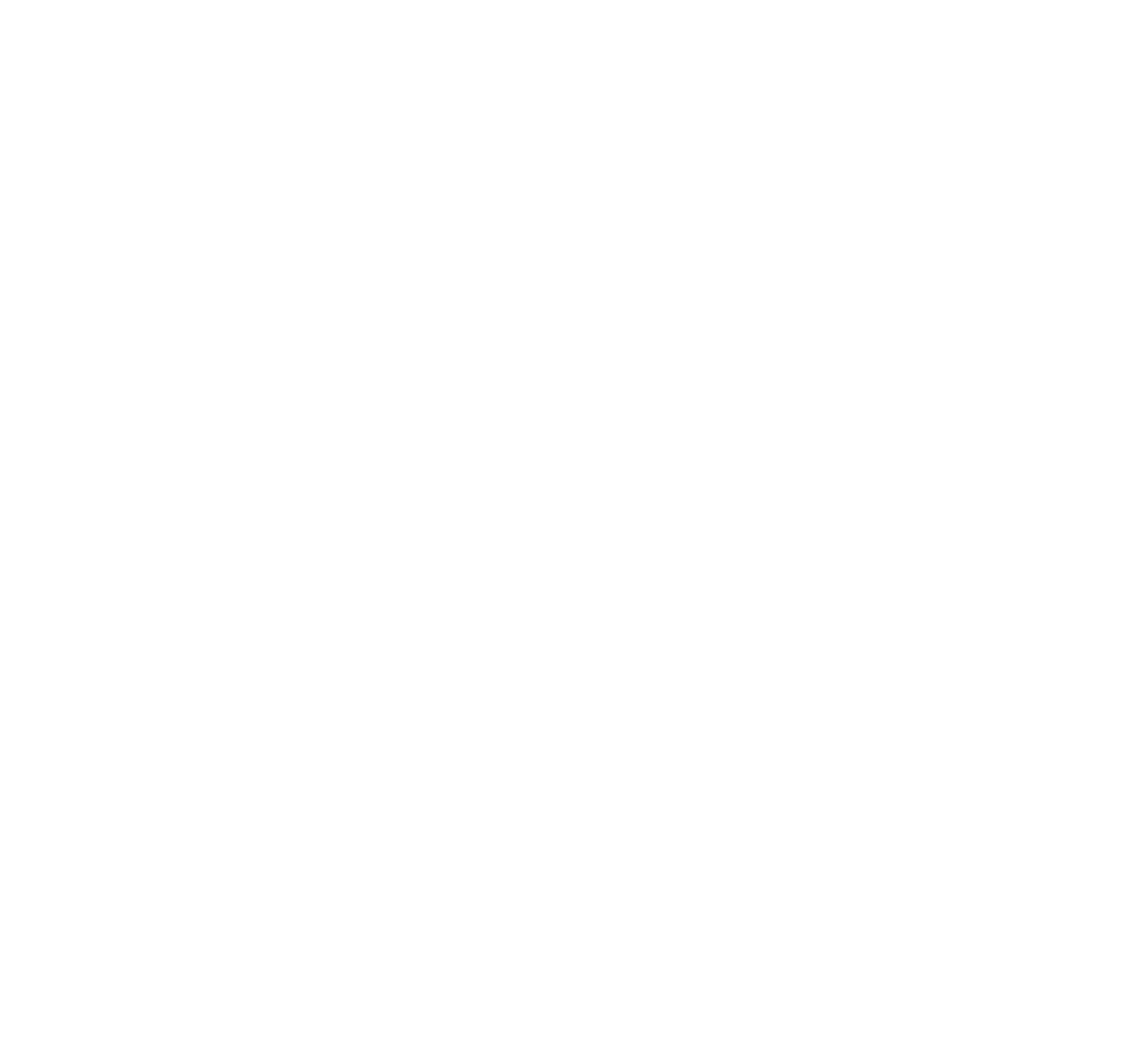
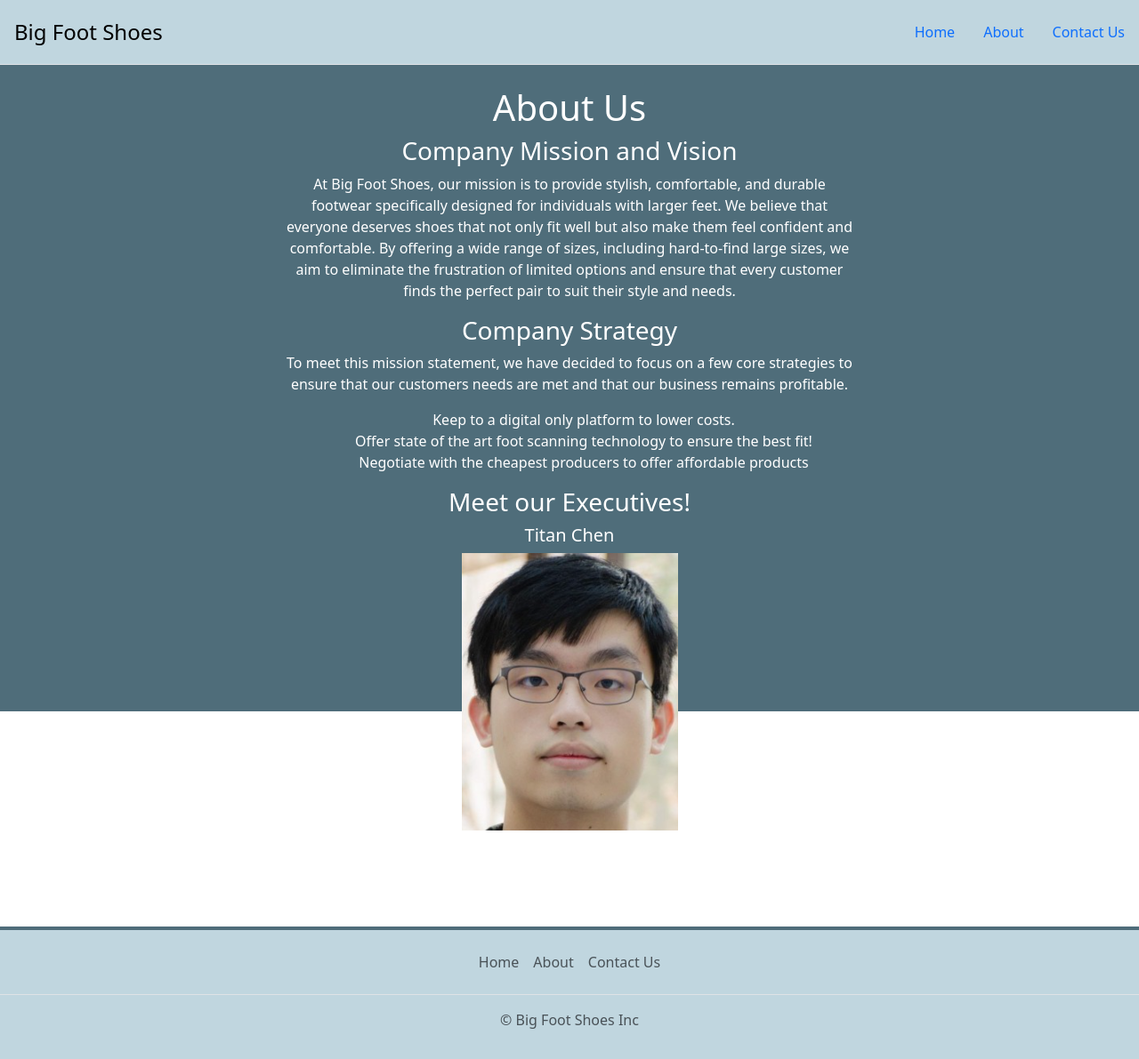
Before and after one commit to tcman2000/big-foot-shoes, a React (Create React App) app in the folder big-foot-shoes/: page /about in a window 1280 px wide. Shown: the whole page at 89% size. Before the commit the page ends 800 px from the top, so only its background shows below. Built offline with nearby package versions, Linux system fonts and the light colour scheme.

Commit message:
Created footer, header, and about us page

```diff
--- a/big-foot-shoes/src/App.js
+++ b/big-foot-shoes/src/App.js
@@ -13,6 +13,7 @@ import Home from './components/home';
 import About from './components/about';
 import Contact from './components/contact';
 import Product from './components/product';
+import 'bootstrap/dist/css/bootstrap.css';
 
 function App() {
 
@@ -22,10 +23,10 @@ function App() {
   });
 
   return (
-    <div className="App">
+    <div className="App h-100">
       <Router>
         <ShoppingCartContext.Provider value = {{shoppingCart, setShoppingCart}}>
-        <div className='content'>
+        <div className='content h-100'>
           <Routes>
             <Route path='/purchase' element={<Purchase/>}/>
             <Route path='/' element={<Navigate replace to='/purchase'/>}/>
--- a/big-foot-shoes/src/components/about.js
+++ b/big-foot-shoes/src/components/about.js
@@ -2,6 +2,11 @@ import React from 'react';
 import { useNavigate } from 'react-router-dom';
 import { createContext, useContext, useState } from 'react';
 import { ShoppingCartContext } from './shoppingCartContext';
+import Header from './partials/header';
+import Footer from './partials/footer';
+import 'bootstrap/dist/css/bootstrap.css';
+import '../styles/about.css';
+import tc_pic from '../assets/tc_pic.png';
 
 const About = () => {
 
@@ -10,8 +15,39 @@ const About = () => {
     const navigate = useNavigate();
 
     return (
-        <div>
+        <div className='d-flex text-center text-bg-dark h-100'>
+            <div id='about-us' className='cover-container d-flex w-100 h-100 mx-auto flex-column'>
+                <Header/>
+                    <div className='flex-grow-1 w-50 m-auto'>
+                        <h1>About Us</h1>
+                        <h3>Company Mission and Vision</h3>
+                        <p>
+                        At Big Foot Shoes, our mission is to provide stylish, comfortable, and durable footwear specifically designed for individuals with larger feet. We believe that everyone deserves shoes that not only fit well but also make them feel confident and comfortable. By offering a wide range of sizes, including hard-to-find large sizes, we aim to eliminate the frustration of limited options and ensure that every customer finds the perfect pair to suit their style and needs.
+                        </p>
+                        <h3>Company Strategy</h3>
+                        <p>
+                            To meet this mission statement, we have decided to focus on a few core strategies to ensure that our customers needs are met
+                            and that our business remains profitable.
+                        </p>
+                        <ul className='list-group-flush'>
+                                <li className='list-group-item'>Keep to a digital only platform to lower costs.</li>
+                                <li className='list-group-item'>Offer state of the art foot scanning technology to ensure the best fit!</li>
+                                <li className='list-group-item'>Negotiate with the cheapest producers to offer affordable products</li>
+                            </ul>
+                        <h3>Meet our Executives!</h3>
+                        <div>
+                            <h5>Titan Chen</h5>
+                            <img src={tc_pic}></img>
+                            <p>
+                                Titan Chen is Co-Ceo of Big Foot Shoes. He is currently a grad student and maintains a full-time job as a software engineer.
+                                He was inspired by the plights of big footed people to start this company.
+                            </p>
+                        </div>
 
+                    </div>
+
+                <Footer/>
+            </div>
         </div>
     );
 };
--- a/big-foot-shoes/src/components/partials/footer.js
+++ b/big-foot-shoes/src/components/partials/footer.js
@@ -2,6 +2,8 @@ import React from 'react';
 import { Link, useNavigate } from 'react-router-dom';
 import { createContext, useContext, useState } from 'react';
 import { ShoppingCartContext } from '../shoppingCartContext';
+import 'bootstrap/dist/css/bootstrap.css';
+import '../../styles/footer.css';
 
 const Footer = () => {
 
@@ -10,13 +12,15 @@ const Footer = () => {
     const navigate = useNavigate();
 
     return (
-        <div id='footer'>
-            <ul>
-                <li><Link to="/home">Home</Link></li>
-                <li><Link to="/about">About</Link></li>
-                <li><Link to="/contact">Contact Us</Link></li>
-            </ul>
-            <p>© Big Foot Shoes Inc</p>
+        <div className='container-fluid px-0 mt-auto'>
+            <footer className='py-3 mt-4'>
+                <ul class='nav justify-content-center border-bottom pb-3 mb-3'>
+                    <li class='nav-item'><Link className='nav-link px-2 text-body-secondary' to="/home">Home</Link></li>
+                    <li class='nav-item'><Link className='nav-link px-2 text-body-secondary' to="/about">About</Link></li>
+                    <li class='nav-item'><Link className='nav-link px-2 text-body-secondary' to="/contact">Contact Us</Link></li>
+                </ul>
+                <p className='text-center text-body-secondary'>© Big Foot Shoes Inc</p>
+            </footer>
         </div>
     );
 };
--- a/big-foot-shoes/src/components/partials/header.js
+++ b/big-foot-shoes/src/components/partials/header.js
@@ -1,7 +1,9 @@
 import React from 'react';
-import { useNavigate } from 'react-router-dom';
+import { Link, useNavigate } from 'react-router-dom';
 import { createContext, useContext, useState } from 'react';
 import { ShoppingCartContext } from '../shoppingCartContext';
+import 'bootstrap/dist/css/bootstrap.css';
+import '../../styles/header.css';
 
 const Header = () => {
 
@@ -10,8 +12,18 @@ const Header = () => {
     const navigate = useNavigate();
 
     return (
-        <div id='header'>
-            <h1>Big Foot Shoes</h1>
+        <div className='container-fluid p-0 mb-auto' id='header'>
+            <header className='d-flex flex-wrap justify-content-center py-3 mb-4 border-bottom'>
+                <Link className='d-flex align-items-center px-3 mb-3 mb-md-0 me-md-auto link-body-emphasis text-decoration-none' to="/home">
+                    <span className='fs-4'>Big Foot Shoes</span>
+                </Link>
+
+                <ul class='nav nav-pills'>
+                    <li class='nav-item'><Link className='nav-link' to="/home">Home</Link></li>
+                    <li class='nav-item'><Link className='nav-link' to="/about">About</Link></li>
+                    <li class='nav-item'><Link className='nav-link' to="/contact">Contact Us</Link></li>
+                </ul>
+            </header>
         </div>
     );
 };
--- a/big-foot-shoes/src/index.css
+++ b/big-foot-shoes/src/index.css
@@ -11,3 +11,7 @@ code {
   font-family: source-code-pro, Menlo, Monaco, Consolas, 'Courier New',
     monospace;
 }
+
+html, body, #root, .App {
+  height: 100%;
+}
--- /dev/null
+++ b/big-foot-shoes/src/styles/about.css
@@ -0,0 +1,3 @@
+#about-us {
+    background-color: rgba(79, 109, 122, 1);
+}
--- /dev/null
+++ b/big-foot-shoes/src/styles/footer.css
@@ -0,0 +1,20 @@
+.form-control-dark {
+    border-color: var(--bs-gray);
+  }
+  .form-control-dark:focus {
+    border-color: #fff;
+    box-shadow: 0 0 0 .25rem rgba(28, 52, 48, 0.25);
+  }
+
+  .text-small {
+    font-size: 85%;
+  }
+
+  .dropdown-toggle:not(:focus) {
+    outline: 0;
+  }
+
+footer {
+    background-color: rgba(192, 214, 223, 1);
+    box-shadow: 0 0 0 .25rem rgba(79, 109, 122, 1);
+}
--- /dev/null
+++ b/big-foot-shoes/src/styles/header.css
@@ -0,0 +1,24 @@
+.form-control-dark {
+    border-color: var(--bs-gray);
+  }
+  .form-control-dark:focus {
+    border-color: #fff;
+    box-shadow: 0 0 0 .25rem rgba(28, 52, 48, 0.25);
+  }
+
+  .text-small {
+    font-size: 85%;
+  }
+
+  .dropdown-toggle:not(:focus) {
+    outline: 0;
+  }
+
+header {
+  background-color: rgba(192, 214, 223, 1);
+  box-shadow: 0 0 0 .25rem rgba(79, 109, 122, 1);
+}
+
+#container {
+  margin: 0;
+}
```
Also changed, not shown: big-foot-shoes/src/assets/tc_pic.png (added).
